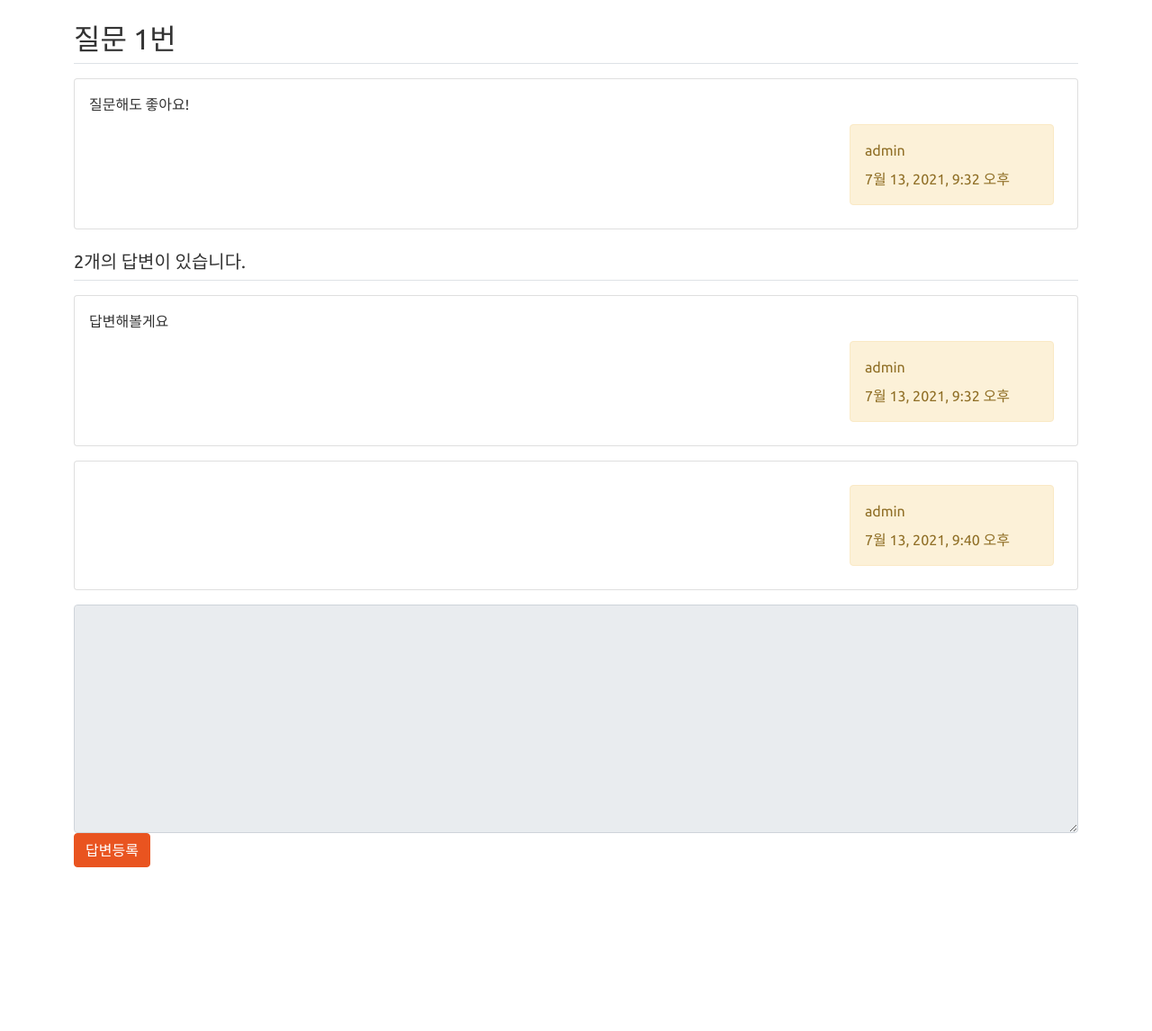
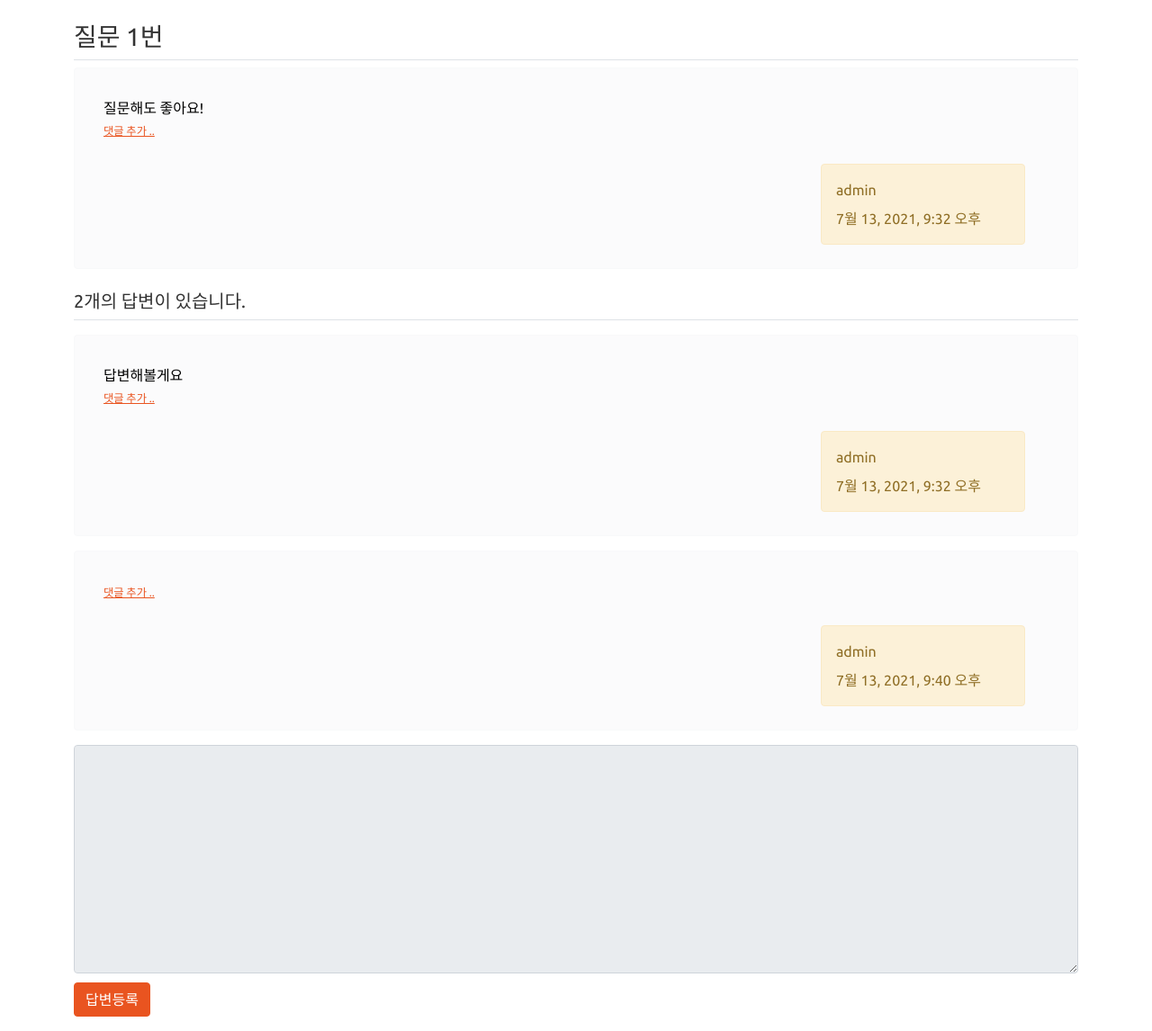
Before and after one commit to ybsong94/teamProcject_modaco_AFP, a Django app: page /question/2/ in a window 1280 px wide. Shown: the part 56-1202 px from the top of the page at 90% size. Before the commit the page ends 1020 px from the top, so only its background shows below. Run offline with Django 3.2, Linux system fonts and the light colour scheme; data comes from the database, SQL or seed files in the repository; both versions use the stored data as it was after the commit; some libraries are stand-ins or nearby versions.

Commit message:
댓글 기능 구현했습니다

```diff
--- a/question/urls.py
+++ b/question/urls.py
@@ -1,5 +1,5 @@
 from django.urls import path
-from .views import *
+
 from . import views
 
 app_name = 'question'
@@ -13,4 +13,10 @@ urlpatterns = [
     path('question/delete/<int:question_id>/', views.question_delete, name='question_delete'),
     path('answer/modify/<int:answer_id>/', views.answer_modify, name='answer_modify'),
     path('answer/delete/<int:answer_id>/', views.answer_delete, name='answer_delete'),
+    path('comment/create/question/<int:question_id>/', views.comment_create_question, name='comment_create_question'),
+    path('comment/modify/question/<int:comment_id>/', views.comment_modify_question, name='comment_modify_question'),
+    path('comment/delete/question/<int:comment_id>/', views.comment_delete_question, name='comment_delete_question'),
+    path('comment/create/answer/<int:answer_id>/', views.comment_create_answer, name='comment_create_answer'),
+    path('comment/modify/answer/<int:comment_id>/', views.comment_modify_answer, name='comment_modify_answer'),
+    path('comment/delete/answer/<int:comment_id>/', views.comment_delete_answer, name='comment_delete_answer'),
 ]
--- a/question/views.py
+++ b/question/views.py
@@ -3,8 +3,8 @@ from django.utils import timezone
 from django.core.paginator import Paginator
 from django.contrib import messages
 from django.contrib.auth.decorators import login_required
-from .models import Question, Answer
-from .forms import QuestionForm, AnswerForm
+from .models import Question, Answer, Comment
+from .forms import QuestionForm, AnswerForm, CommentForm
 
 # Create your views here.
 
@@ -111,3 +111,97 @@ def answer_delete(request, answer_id):
     else:
         answer.delete()
     return redirect('question:detail', question_id=answer.question.id)
+
+@login_required(login_url='common:login')
+def comment_create_question(request, question_id):
+    question = get_object_or_404(Question, pk=question_id)
+    if request.method == "POST":
+        form = CommentForm(request.POST)
+        if form.is_valid():
+            comment = form.save(commit=False)
+            comment.author = request.user
+            comment.create_date = timezone.now()
+            comment.question = question
+            comment.save()
+            return redirect('question:detail', question_id=question.id)
+    else:
+        form = CommentForm()
+    context = {'form': form}
+    return render(request, 'question/comment_form.html', context)
+
+@login_required(login_url='common:login')
+def comment_modify_question(request, comment_id):
+    comment = get_object_or_404(Comment, pk=comment_id)
+    if request.user != comment.author:
+        messages.error(request, '댓글수정권한이 없습니다')
+        return redirect('question:detail', question_id=comment.question.id)
+
+    if request.method == "POST":
+        form = CommentForm(request.POST, instance=comment)
+        if form.is_valid():
+            comment = form.save(commit=False)
+            comment.author = request.user
+            comment.modify_date = timezone.now()
+            comment.save()
+            return redirect('question:detail', question_id=comment.question.id)
+    else:
+        form = CommentForm(instance=comment)
+    context = {'form': form}
+    return render(request, 'question/comment_form.html', context)
+
+@login_required(login_url='common:login')
+def comment_delete_question(request, comment_id):
+    comment = get_object_or_404(Comment, pk=comment_id)
+    if request.user != comment.author:
+        messages.error(request, '댓글삭제 권한이 없습니다')
+        return redirect('question:detail', question_id=comment.question.id)
+    else:
+        comment.delete()
+    return redirect('question:detail', question_id=comment.question.id)
+
+@login_required(login_url='common:login')
+def comment_create_answer(request, answer_id):
+    answer = get_object_or_404(Answer, pk=answer_id)
+    if request.method == "POST":
+        form = CommentForm(request.POST)
+        if form.is_valid():
+            comment = form.save(commit=False)
+            comment.author = request.user
+            comment.create_date = timezone.now()
+            comment.answer = answer
+            comment.save()
+            return redirect('question:detail', question_id=comment.answer.question.id)
+    else:
+        form = CommentForm()
+    context = {'form': form}
+    return render(request, 'question/comment_form.html', context)
+
+@login_required(login_url='common:login')
+def comment_modify_answer(request, comment_id):
+    comment = get_object_or_404(Comment, pk=comment_id)
+    if request.user != comment.author:
+        messages.error(request, '댓글수정권한이 없습니다')
+        return redirect('question:detail', question_id=comment.answer.question.id)
+
+    if request.method == "POST":
+        form = CommentForm(request.POST, instance=comment)
+        if form.is_valid():
+            comment = form.save(commit=False)
+            comment.author = request.user
+            comment.modify_date = timezone.now()
+            comment.save()
+            return redirect('question:detail', question_id=comment.answer.question.id)
+    else:
+        form = CommentForm(instance=comment)
+    context = {'form': form}
+    return render(request, 'question/comment_form.html', context)
+
+@login_required(login_url='common:login')
+def comment_delete_answer(request, comment_id):
+    comment = get_object_or_404(Comment, pk=comment_id)
+    if request.user != comment.author:
+        messages.error(request, '댓글삭제권한이 없습니다')
+        return redirect('question:detail', question_id=comment.answer.question.id)
+    else:
+        comment.delete()
+    return redirect('question:detail', question_id=comment.answer.question.id)
--- a/templates/base.html
+++ b/templates/base.html
@@ -7,6 +7,7 @@
     <meta name="viewport" content="width=device-width, initial-scale=1, shrink-to-fit=no">
     <!-- Bootstrap CSS -->
     <link rel="stylesheet" type="text/css" href="{% static 'bootstrap.min.css' %}">
+    <link rel="stylesheet" type="text/css" href="{% static 'style.css' %}">
 
     <title>ModacoFood</title>
 </head>
--- a/templates/question/question_detail.html
+++ b/templates/question/question_detail.html
@@ -13,66 +13,124 @@
     </div>
     {% endif %}
 
-    <h2 class="border-bottom py-2">{{ question.subject }}</h2>
-    <div class="card my-3">
+<!--질문시작-->
+    <h3 class="border-bottom py-2">{{ question.subject }}</h3>
+    <div class="alert alert-dismissible alert-light">
         <div class="card-body">
-            <div class="card-text" style="white-space: pre-line;">{{ question.content }}</div>
+            <div class="card-text" style="color: black;">{{ question.content }}</div>
+            {% if request.user == question.author %}
+            <div class="my-3" style="text-align: right;">
+                <a href="{% url 'question:question_modify' question.id  %}"
+                   class="btn btn-outline-primary">수정</a>
+                <a href="#" class="delete btn btn-outline-primary"
+                   data-uri="{% url 'question:question_delete' question.id  %}">삭제</a>
+            </div>
+            {% endif %}
+
+        <!-- 질문 댓글 -->
+        {% if question.comment_set.count > 0 %}
+        <div class="mt-3">
+        {% for comment in question.comment_set.all %}
+            <div class="comment py-2 text-muted">
+                <span style="white-space: pre-line;">{{ comment.content }}</span>
+                <span>
+                    - {{ comment.author }}, {{ comment.create_date }}
+                    {% if comment.modify_date %}
+                    (수정:{{ comment.modify_date }})
+                    {% endif %}
+                </span>
+                {% if request.user == comment.author %}
+                <a href="{% url 'question:comment_modify_question' comment.id  %}" class="small">수정</a>,
+                <a href="#" class="small delete"
+                   data-uri="{% url 'question:comment_delete_question' comment.id  %}">삭제</a>
+                {% endif %}
+            </div>
+        {% endfor %}
+        </div>
+        {% endif %}
+
+        <div>
+            <a href="{% url 'question:comment_create_question' question.id  %}"
+               class="small"><small>댓글 추가 ..</small></a>
+        </div>
+        <!-- 질문 댓글 End -->
+
+        </div>
         <div class="d-flex justify-content-end">
-
             {% if question.modify_date %}
             <div class="alert alert-dismissible alert-primary" style="margin:10px;">
                 <div class="mb-2">modified at</div>
                 <div>{{ question.modify_date }}</div>
             </div>
             {% endif %}
-
             <div class="alert alert-dismissible alert-warning" style="margin:10px;">
                 <div class="mb-2">{{ question.author.username }}</div>
                 <div>{{ question.create_date }}</div>
             </div>
+        </div>
+    </div>
+<!--질문 끝-->
+
+<!--답변시작-->
+   <h5 class="border-bottom my-3 py-2">{{question.answer_set.count}}개의 답변이 있습니다.</h5>
+    {% for answer in question.answer_set.all %}
+    <div class="alert alert-dismissible alert-light" style="color: black;">
+        <div class="card-body">
+            <div class="card-text" style="white-space: pre-line;">{{ answer.content }}</div>
+
+            {% if request.user == answer.author %}
+            <div class="my-3" style="text-align: right;">
+                <a href="{% url 'question:answer_modify' answer.id %}"
+                   class="btn btn-outline-primary">수정</a>
+                <a href="#" class="delete btn btn-outline-primary"
+                data-uri="{% url 'question:answer_delete' answer.id %}">삭제</a>
+            </div>
+            {% endif %}
+
+            <!-- 질문 댓글 -->
+            {% if answer.comment_set.count > 0 %}
+            <div class="mt-3">
+            {% for comment in answer.comment_set.all %}
+                <div class="comment py-2 text-muted">
+                    <span style="white-space: pre-line;">{{ comment.content }}</span>
+                    <span>
+                        - {{ comment.author }}, {{ comment.create_date }}
+                        {% if comment.modify_date %}
+                        (수정:{{ comment.modify_date }})
+                        {% endif %}
+                    </span>
+                    {% if request.user == comment.author %}
+                    <a href="{% url 'question:comment_modify_answer' comment.id  %}" class="small">수정</a>,
+                    <a href="#" class="small delete"
+                       data-uri="{% url 'question:comment_delete_answer' comment.id  %}">삭제</a>
+                    {% endif %}
+                </div>
+            {% endfor %}
+            </div>
+            {% endif %}
+            <div>
+                <a href="{% url 'question:comment_create_answer' answer.id  %}"
+                   class="small"><small>댓글 추가 ..</small></a>
+            </div>
+            <!-- 질문 댓글 End -->
 
         </div>
-        {% if request.user == question.author %}
-        <div class="my-3">
-            <a href="{% url 'question:question_modify' question.id  %}"
-               class="btn btn-outline-primary">수정</a>
-            <a href="#" class="delete btn btn-outline-primary"
-               data-uri="{% url 'question:question_delete' question.id  %}">삭제</a>
-        </div>
-        {% endif %}
-        </div>
-    </div>
 
-    <h5 class="border-bottom my-3 py-2">{{question.answer_set.count}}개의 답변이 있습니다.</h5>
-    {% for answer in question.answer_set.all %}
-    <div class="card my-3">
-        <div class="card-body">
-            <div class="card-text" style="white-space: pre-line;">{{ answer.content }}</div>
         <div class="d-flex justify-content-end">
-
             {% if answer.modify_date %}
             <div class="alert alert-dismissible alert-primary" style="margin:10px;">
                 <div class="mb-2">modified at</div>
                 <div>{{ answer.modify_date }}</div>
             </div>
             {% endif %}
-
             <div class="alert alert-dismissible alert-warning" style="margin:10px;">
                 <div class="mb-2">{{ answer.author.username }}</div>
                 <div>{{ answer.create_date }}</div>
             </div>
         </div>
-            {% if request.user == answer.author %}
-            <div class="my-3">
-                <a href="{% url 'question:answer_modify' answer.id %}"
-                   class="btn btn-outline-primary">수정</a>
-                <a href="#" class="delete btn btn-outline-primary"
-                data-uri="{% url 'question:answer_delete' answer.id %}">삭제</a>
-            </div>
-            {% endif %}
-        </div>
     </div>
     {% endfor %}
+
     <form action="{% url 'question:answer_create' question.id %}" method="post" class="my-3">
         {% csrf_token %}
         {% if form.errors %}
@@ -89,9 +147,11 @@
             <textarea {% if not user.is_authenticated %} disabled {% endif %}
               name="content" id="content" class="form-control" rows="10"></textarea>
         </div>
-        <input type="submit" value="답변등록" class="btn btn-primary">
+        <input type="submit" value="답변등록" class="btn btn-primary" style="margin-top: 10px;">
     </form>
+
 </div>
+<!--답변끝-->
 {% endblock %}
 {% block script %}
 <script type='text/javascript'>
```
Also changed, not shown: question/forms.py (+9 -1 lines), templates/question/comment_form.html (added, +17 -0 lines), db.sqlite3. Lines whose indentation alone changed are shown as unchanged.
